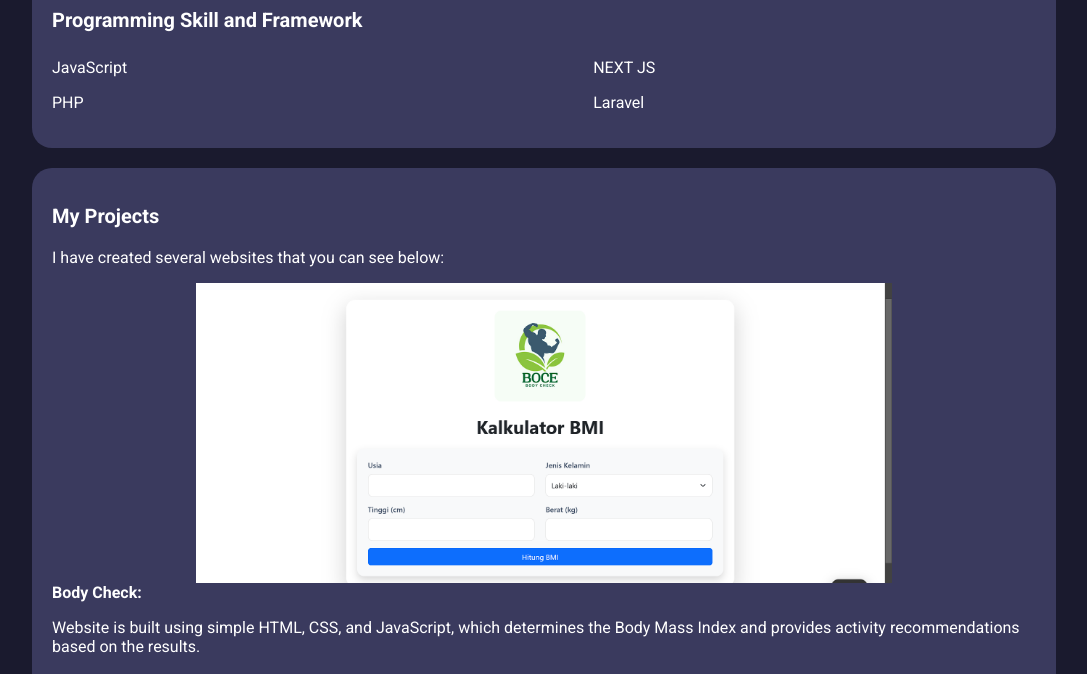
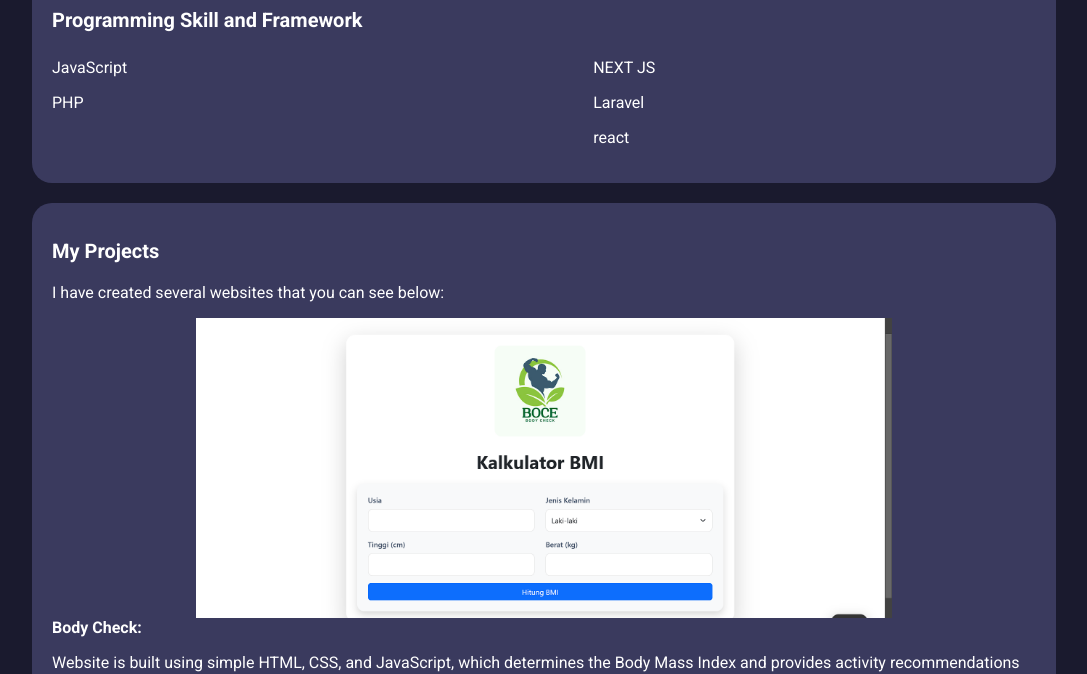
Before and after one commit to Zidanbz/Zidan-s-Poortofolio, a plain HTML site: page index.html in a window 1280 px wide. Shown: the part 1380-2054 px from the top of the page, without its empty margins (96-1183 px from the left). Drawn offline with Linux system fonts and the light colour scheme.

Commit message:
Add Programming skill

```diff
--- a/index.html
+++ b/index.html
@@ -153,6 +153,7 @@
           <div class="column">
             <p>NEXT JS</p>
             <p>Laravel</p>
+            <p>react</p>
           </div>
         </div>
       </div>
```
Also changed, not shown: assets/profile.png (deleted).
